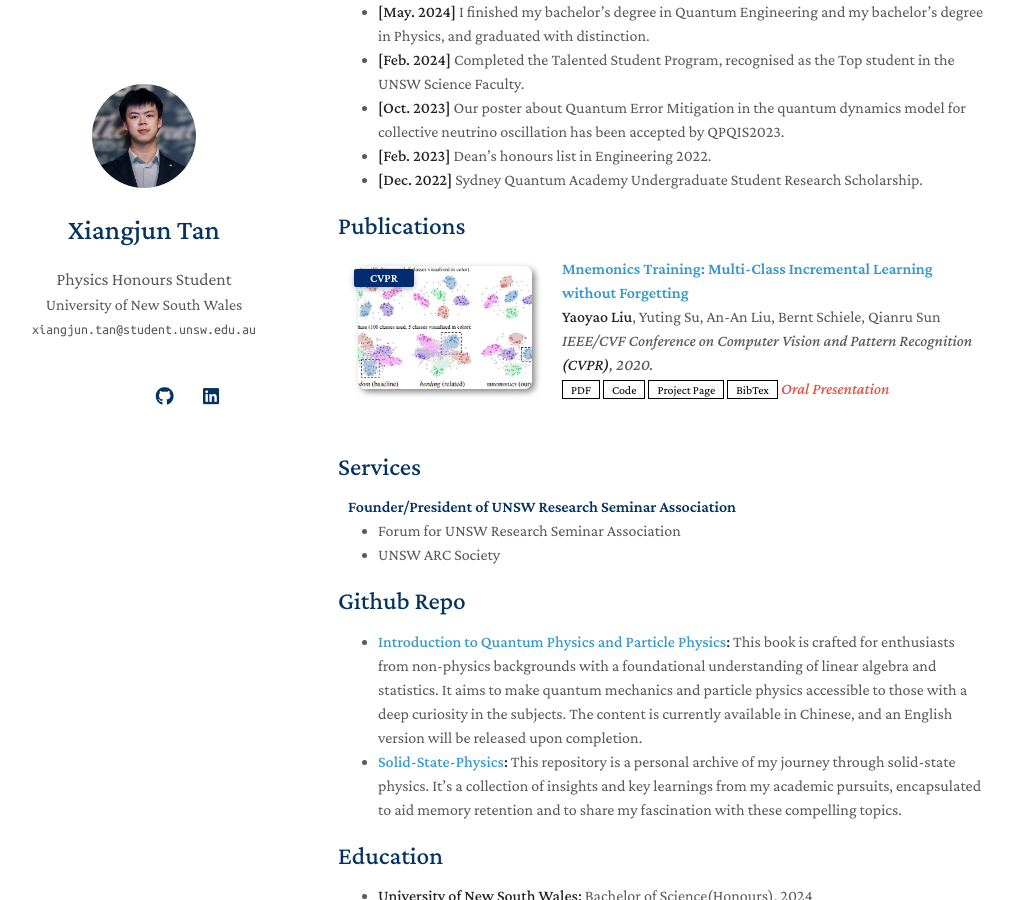
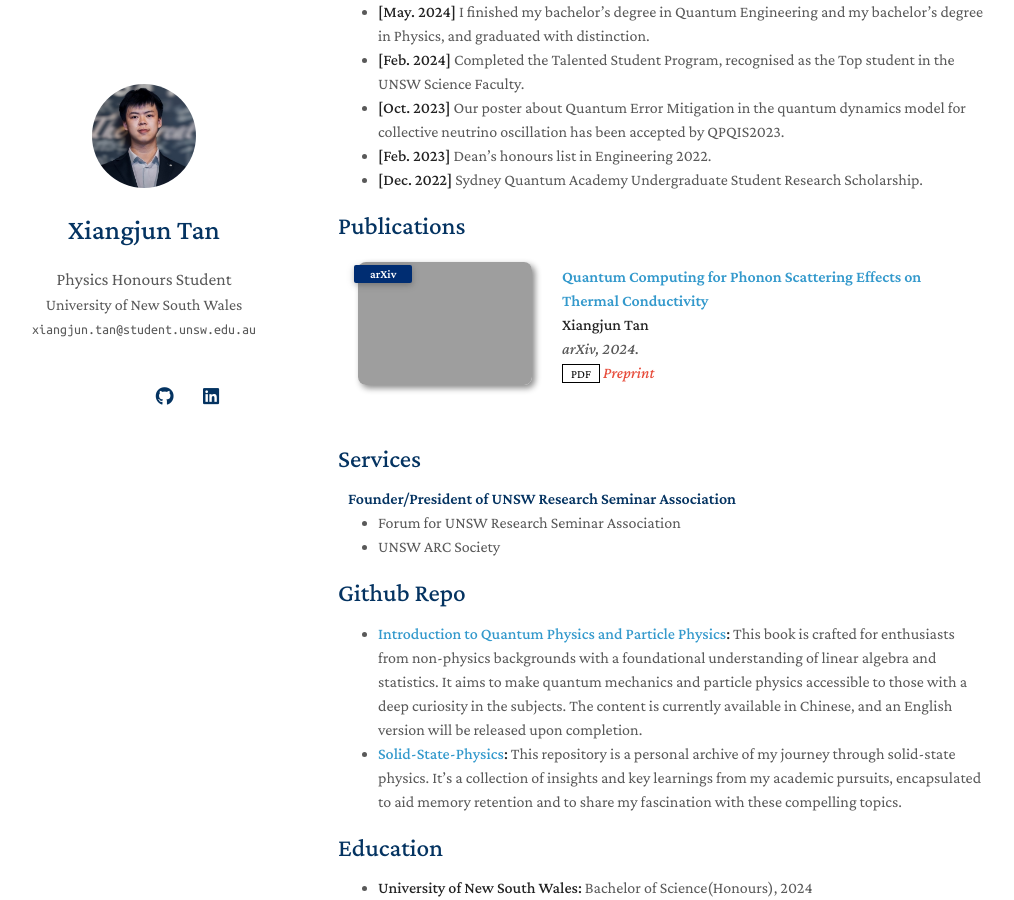
Before and after one commit to xiangjun-tan/xiangjun-tan.github.io, a Jekyll site: the page built from index.md, in a window 1280 px wide and 900 px high, scrolled down 570 px. Shown: the whole window, without its empty margins (132-1146 px from the left). Built offline with Jekyll 4.4.1, drawn with Linux system fonts in a browser that asks for light colours; nearby versions of some CDN libraries; a style sheet for code colours, icons or effects is not loaded; our own code applies the rules of GitHub Pages for plain Markdown files; grey boxes are pictures that could not be loaded.

Commit message:
publications.yml

```diff
--- a/_data/publications.yml
+++ b/_data/publications.yml
@@ -1,12 +1,9 @@
 main:
 
-  - title: "Mnemonics Training: Multi-Class Incremental Learning without Forgetting"
-    authors: <strong>Yaoyao Liu</strong>, Yuting Su, An-An Liu, Bernt Schiele, Qianru Sun
-    conference_short: CVPR
-    conference: IEEE/CVF Conference on Computer Vision and Pattern Recognition <strong>(CVPR)</strong>, 2020.
-    pdf: https://arxiv.org/pdf/2002.10211.pdf
-    code: https://github.com/yaoyao-liu/class-incremental-learning/tree/main/mnemonics-training
-    page: https://class-il.mpi-inf.mpg.de/mnemonics/
-    bibtex: https://class-il.mpi-inf.mpg.de/mnemonics/
-    notes: Oral Presentation
-    image: ./assets/img/teaser_example.png
+  - title: "Quantum Computing for Phonon Scattering Effects on Thermal Conductivity"
+    authors: <strong>Xiangjun Tan</strong>
+    conference_short: arXiv
+    conference: arXiv, 2024.
+    pdf: https://arxiv.org/pdf/2407.15808
+    notes: Preprint
+    image: ./assets/img/thermal.png
```
